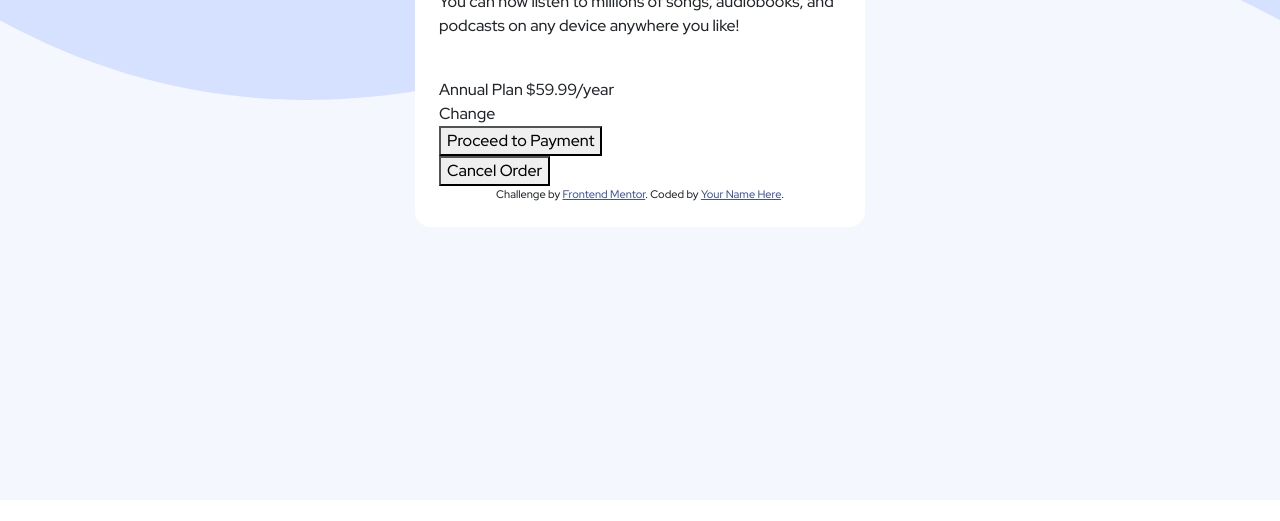
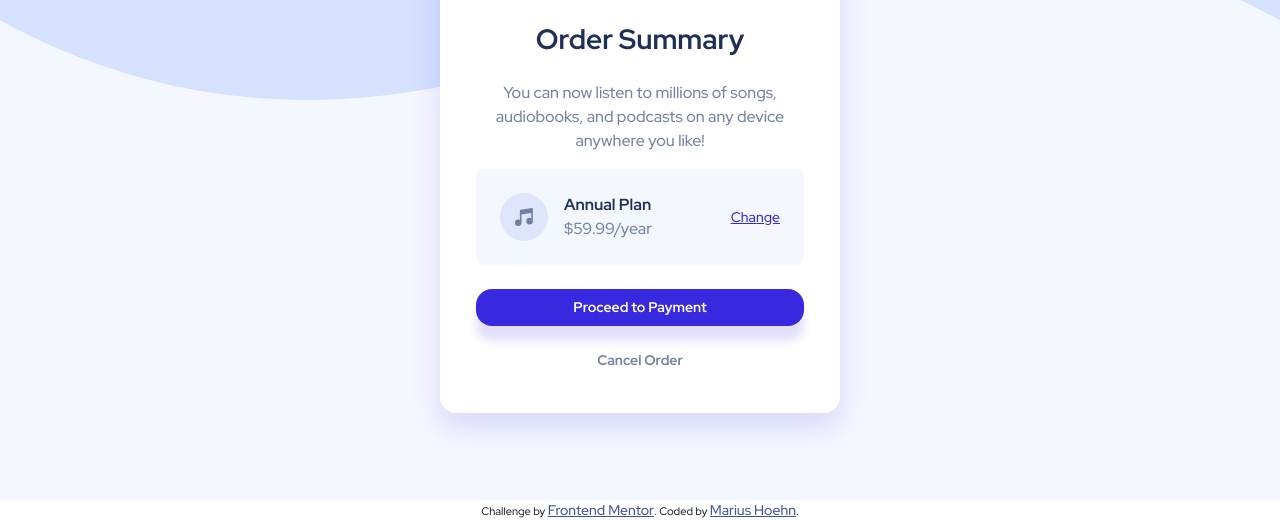
Before and after one commit to ir4M/order-summary-component-main, a website: page index.html in a window 1280 px wide. Shown: the part 300-821 px from the top of the page. Before the commit the page ends 800 px from the top, so only its background shows below. Drawn offline with nearby package versions, Linux system fonts and the light colour scheme.

Commit message:
finish desktop design and active states

```diff
--- a/index.html
+++ b/index.html
@@ -24,40 +24,52 @@
   </style>
 </head>
 <body>
-  <div class="container-fluid vh-100">
-    <div id="order-component" class="mx-auto bg-white rounded-4">
-      <div>
+  <div class="container-fluid d-flex justify-content-center align-items-center vh-100">
+    <!-- Start Order Component-->
+    <div id="order-component" class="bg-white rounded-4 overflow-hidden text-center">
+      <!-- Start Order Header Image -->
+      <div class="row">
         <img src="images/illustration-hero.svg" alt="Girl listening to music">
       </div>
+      <!-- End Order Header Image -->
+
+      <!-- Order Body-->
       <div class="p-4">
-        <div>
-          <h2>Order Summary</h2>
-          <p>You can now listen to millions of songs, audiobooks, and podcasts on any
+        <div class="row mt-3">
+          <h3 class="fw-bolder">Order Summary</h3>
+          <p class="mt-3">You can now listen to millions of songs, audiobooks, and podcasts on any
             device anywhere you like!</p>
         </div>
-        <div>
-          <img src="" alt="">
-          <div>
-            <span>Annual Plan</span>
-            <span>$59.99/year</span>
+        <div class="row px-4">
+          <div class="d-inline-flex align-items-center rounded-3 p-4 bg-paleBlue">
+            <div>
+              <img src="images/icon-music.svg" alt="Icon Music">
+            </div>
+            <div class="ms-3">
+              <span id="product" class="d-block float-start fw-bold">Annual Plan</span>
+              <span id="price" class="d-block float-start">$59.99/year</span>
+            </div>
+            <div class="ms-3">
+                <a id="change" href="#">Change</a>
+            </div>
+
           </div>
-          <a>Change</a>
         </div>
-        <div>
-          <button>Proceed to Payment</button>
+        <div class="row px-4 mt-4">
+          <button id="paymentButton" class="border-0 rounded-4 p-2 fw-bold">Proceed to Payment</button>
         </div>
-        <div>
-          <button>Cancel Order</button>
+        <div class="row px-4 mt-4">
+          <a id="cancelOrder" class="fw-bolder text-decoration-none" href="#">Cancel Order</a>
         </div>
+      </div>
+      <!-- End Order Body-->
+    </div>
+    <!-- End Order Component-->
 
-        <div class="attribution">
-          Challenge by <a href="https://www.frontendmentor.io?ref=challenge" target="_blank">Frontend Mentor</a>.
-          Coded by <a href="#">Your Name Here</a>.
-        </div>
-
-
-      </div>
-    </div>
+  </div>
+  <div class="attribution">
+    Challenge by <a href="https://www.frontendmentor.io?ref=challenge" target="_blank">Frontend Mentor</a>.
+    Coded by <a href="#">Marius Hoehn</a>.
   </div>
 
   <script src="https://cdn.jsdelivr.net/npm/bootstrap@5.2.0/dist/js/bootstrap.bundle.min.js" integrity="sha384-A3rJD856KowSb7dwlZdYEkO39Gagi7vIsF0jrRAoQmDKKtQBHUuLZ9AsSv4jD4Xa" crossorigin="anonymous"></script>
--- a/style.css
+++ b/style.css
@@ -1,5 +1,6 @@
 * {
     font-family: 'Red Hat Display', sans-serif;
+    font-size: 16px;
 }
 
 .container-fluid {
@@ -10,5 +11,47 @@
 }
 
 #order-component {
-    width: 450px;
+    width: 400px;
+    height: 625px;
+    box-shadow: 0 15px 30px rgba(56, 41, 224, 0.15);
 }
+
+h3,
+#product,
+#cancelOrder:hover {
+    color: hsl(223, 47%, 23%);
+}
+
+p,
+#price,
+a {
+    color: hsl(224, 23%, 55%);
+}
+
+.bg-paleBlue {
+    background-color: hsl(225, 100%, 98%);
+}
+
+#paymentButton {
+    background-color: hsl(245, 75%, 52%);
+    color: white;
+    font-size: 14px;
+    box-shadow: 0 15px 10px rgba(56, 41, 224, 0.15);
+}
+
+#paymentButton:hover {
+    background-color: hsl(245, 83%, 68%);
+}
+
+a {
+    font-size: 14px;
+}
+
+#change {
+    color: hsl(245, 75%, 52%);
+}
+
+#change:hover {
+    color: hsl(245, 83%, 68%);
+    text-decoration: none;
+}
```
